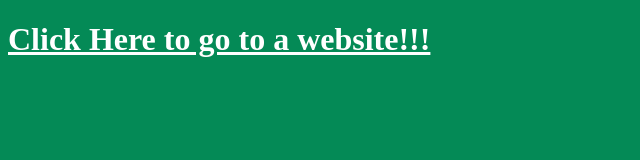
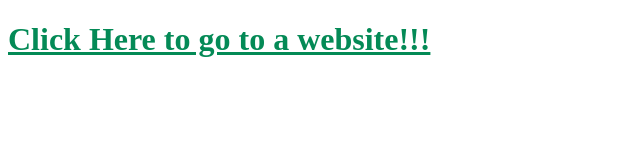
Before and after one commit to sarahobaird/test-test, a plain HTML site: page index.html in a window 1280 px wide. Shown: the whole page, without its empty margins (0-640 px from the left). Drawn offline with Linux system fonts and the light colour scheme.

Commit message:
Update index.html

```diff
--- a/index.html
+++ b/index.html
@@ -5,20 +5,13 @@
         <title>Bored Button Thing</title>
     </head>
     <style>
-	    body{
-	    	background-color: rgb(4, 138, 86);
-	    }
-	    a{
-	    color: rgb(255, 255, 255);
-	    }
-	    div{
-	    color:rgb(255, 255, 255);
-	    }
+		a{
+			color:rgb(4, 138, 86);
+		}
     </style>
     <body>
 
-        <div class="link">
-	<h1><a href="https://sarahobaird.github.io/test/">Click Here to go to a website!!!</a></h1>
-	</div>
+        <h1><a href="https://sarahobaird.github.io/test/">Click Here to go to a website!!!</a></h1>
+
     </body>
 </html>
```
